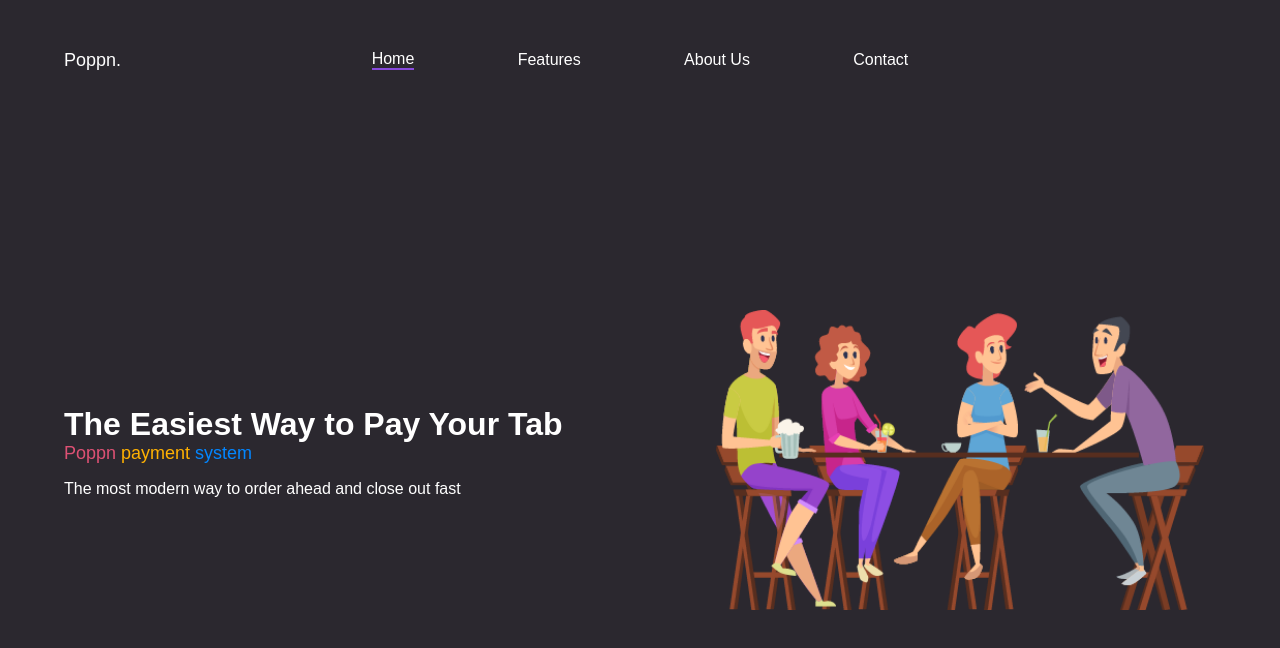
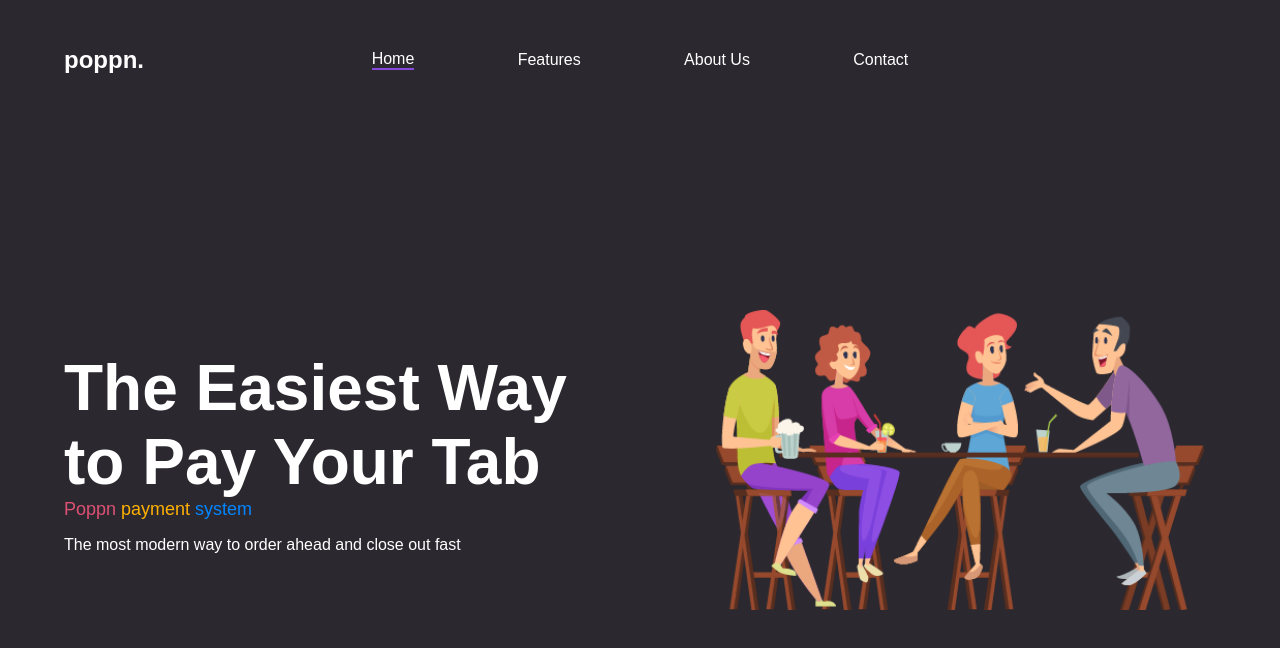
Before and after one commit to coopterrones/poppn-web, a React (Create React App) app: page / in a window 1280 px wide. Shown: the top 648 px of the page. Built offline with nearby package versions, Linux system fonts and the light colour scheme.

Commit message:
Adjustments to logo and announcement layout

```diff
--- a/src/Components/Announcement/Announcement.scss
+++ b/src/Components/Announcement/Announcement.scss
@@ -10,7 +10,7 @@
 }
 
 .announcement-text {
-  font-size: xx-large;
+  font-size: 64px;
   margin: 0;
 }
 
--- a/src/Components/Logo/Logo.scss
+++ b/src/Components/Logo/Logo.scss
@@ -3,4 +3,6 @@
   width: fit-content;
   text-decoration: none;
   color: white;
+  font-size: x-large;
+  font-weight: 700;
 }
--- a/src/Components/Logo/index.js
+++ b/src/Components/Logo/index.js
@@ -5,7 +5,7 @@
 const Logo = () => {
   return (
     <Link to="/" className="logo-link-container">
-      Poppn.
+      poppn.
     </Link>
   );
 };
```
